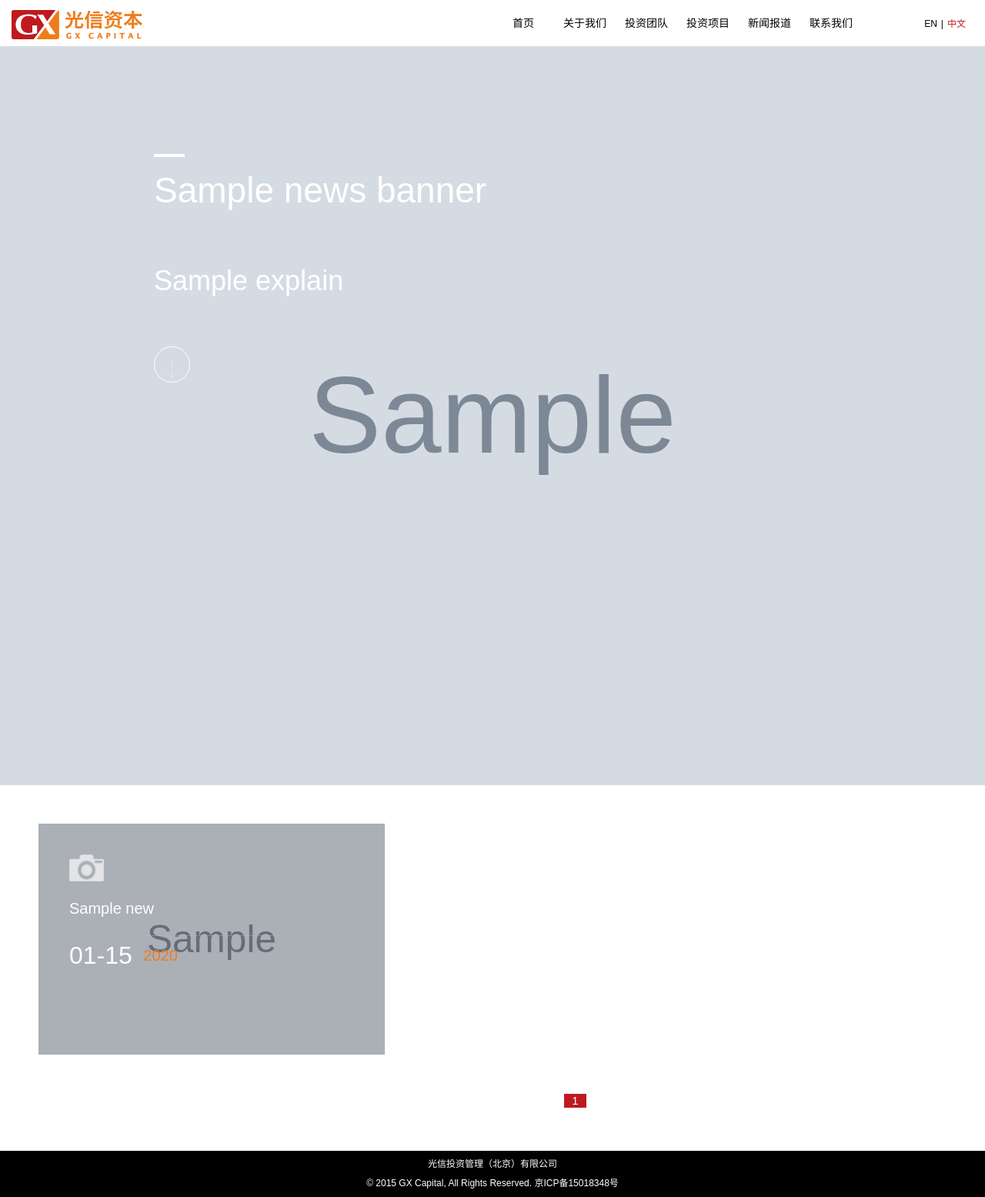
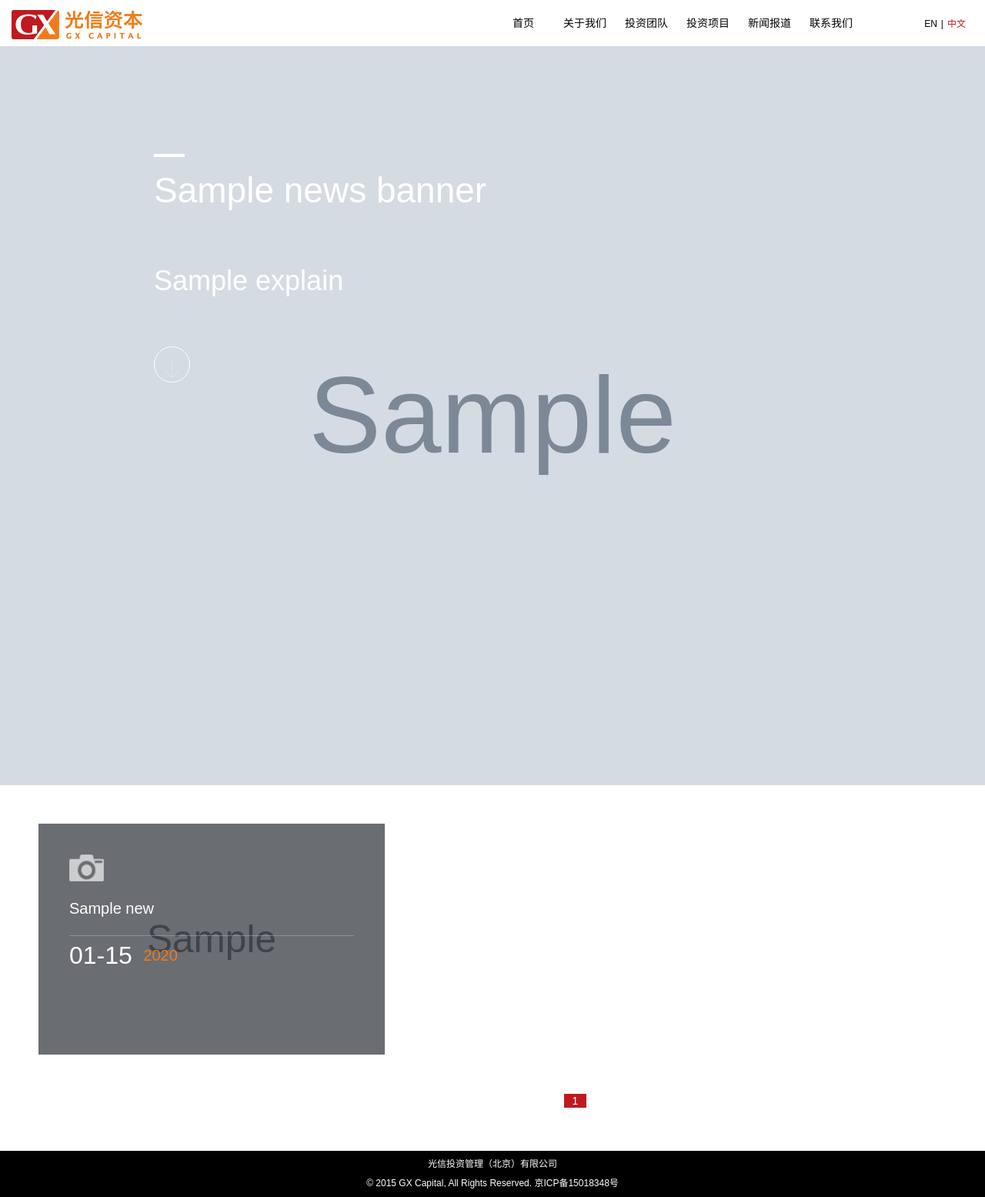
Before and after one commit to YaYaHuaZhu/guangxin_project, a Django app: template templates/news.html in a window 1280 px wide; the page is wider, and only the part inside the window is pictured. Shown: that part at 77% size. Run offline with Django 3.2, Linux system fonts and the light colour scheme; the template is opened without the code that fills it: most values are stand-ins (such as "Sample title", 1, 10 or a date in 2020); grey boxes marked "Sample" are stand-in pictures; parts of the project's set-up code (start-up, migrations or seed data) failed here and were passed over.

Commit message:
change html

```diff
--- a/apps/cms_manage/static/css/index.css
+++ b/apps/cms_manage/static/css/index.css
@@ -2,8 +2,17 @@
   padding: 0;
   margin: 0; }
 
+header, aside, article, footer, nav {
+  display: block; }
+
 ul, ol {
   list-style: none; }
+
+a, button {
+  outline: none; }
+
+img {
+  border: 0 none; }
 
 a {
   text-decoration: none; }
@@ -416,6 +436,7 @@
               transition: 1s;
               position: absolute;
               transform: scaleX(0);
+              -ms-transform: scaleX(0);
               left: 20px;
               top: 19px;
               border-top: 1px solid white;
@@ -427,6 +448,7 @@
               transition: 1s;
               position: absolute;
               transform: scaleY(0);
+              -ms-transform: scaleY(0);
               left: 19px;
               top: 20px;
               z-index: 1;
@@ -442,7 +464,7 @@
               padding: 40px;
               top: 0;
               left: 0;
-              background-color: rgba(0, 0, 0, 0.2); }
+              background-color: rgba(0, 0, 0, 0.5); }
               .main .container #news .news-list .news-item .news-link .news-info .info-logo {
                 width: 45px;
                 height: 35px; }
@@ -488,7 +510,9 @@
     .main .container #newWrap {
       width: 100%;
       min-height: 100%;
+      display: none;
       transform: scaleY(0);
+      -ms-transform: scaleY(0);
       background-color: white;
       position: absolute;
       top: 0;
@@ -588,6 +612,13 @@
   100% {
     top: 15px;
     opacity: 0; } }
+@-ms-keyframes topToDown {
+  0% {
+    top: -15px;
+    opacity: 1; }
+  100% {
+    top: 15px;
+    opacity: 0; } }
 @keyframes DownToTop {
   0% {
     transform: translate3D(0, 50px, 0);
@@ -595,5 +626,12 @@
   100% {
     transform: translate3D(0, 0, 0);
     opacity: 1; } }
+@-ms-keyframes DownToTop {
+  0% {
+    -ms-transform: translate3D(0, 50px, 0);
+    opacity: 0; }
+  100% {
+    -ms-transform: translate3D(0, 0, 0);
+    opacity: 1; } }
 
 /*# sourceMappingURL=index.css.map */
--- a/apps/cms_manage/static/css/index.scss
+++ b/apps/cms_manage/static/css/index.scss
@@ -5,7 +5,7 @@
 $background-gray: rgb(47, 47, 47);
 $background-footer: rgb(0, 0, 0);
 $orange: rgb(240, 123, 27);
-$grey-alpha: rgba(0, 0, 0, 0.2);
+$grey-alpha: rgba(0, 0, 0, 0.5);
 $close-bg: rgba(0,0,0, 0.2);
 $background-container: rgb(234, 234, 234);
 $color-gray: rgb(154, 154, 154);
@@ -18,8 +18,20 @@
   margin: 0;
 }
 
+header, aside, article, footer, nav {
+  display: block;
+}
+
 ul, ol {
   list-style: none;
+}
+
+a, button {
+  outline: none;
+}
+
+img {
+  border: 0 none;
 }
 
 a {
@@ -526,6 +559,7 @@
               transition: 1s;
               position: absolute;
               transform: scaleX(0);
+              -ms-transform: scaleX(0);
               left: 20px;
               top: 19px;
               border-top: 1px solid $background-white;
@@ -538,6 +572,7 @@
               transition: 1s;
               position: absolute;
               transform: scaleY(0);
+              -ms-transform: scaleY(0);
               left: 19px;
               top: 20px;
               z-index: 1;
@@ -618,7 +653,9 @@
     #newWrap {
       width: 100%;
       min-height: 100%;
+      display: none;
       transform: scaleY(0);
+      -ms-transform: scaleY(0);
       background-color: $background-white;
       position: absolute;
       top: 0;
@@ -746,6 +783,17 @@
   }
 }
 
+@-ms-keyframes topToDown {
+  0% {
+    top: -15px;
+    opacity: 1;
+  }
+  100% {
+    top: 15px;
+    opacity: 0;
+  }
+}
+
 @keyframes DownToTop {
   0% {
     transform: translate3D(0, 50px, 0);
@@ -756,3 +804,13 @@
     opacity: 1;
   }
 }
+@-ms-keyframes DownToTop {
+  0% {
+    -ms-transform: translate3D(0, 50px, 0);
+    opacity: 0;
+  }
+  100% {
+    -ms-transform: translate3D(0, 0, 0);
+    opacity: 1;
+  }
+}
--- a/apps/cms_manage/static/js/index.js
+++ b/apps/cms_manage/static/js/index.js
@@ -74,8 +74,10 @@
                     doc.getElementsByClassName('new-content')[0].innerHTML = res.content;
                 }
             });
+            _newWrap.style.display = 'block';
             _newWrap.style.transition = '.5s';
             _newWrap.style.transform = 'scaleY(1)';
+            _newWrap.style.msTransform = 'scaleY(1)';
             doc.body.scrollTop = 0;
             return false;
         };
@@ -84,6 +86,10 @@
         _close.onclick = function () {
             _newWrap.style.transition = '.5s';
             _newWrap.style.transform = 'scaleY(0)';
+            _newWrap.style.msTransform = 'scaleY(0)';
+            setTimeout(function () {
+                _newWrap.style.display = 'none';
+            }, 500);
         };
     }
 })(document);
--- a/front_assert/about.html
+++ b/front_assert/about.html
@@ -4,6 +4,9 @@
     <meta charset="UTF-8">
     <title>关于我们-光信</title>
     <link rel="stylesheet" href="./static/css/index.css">
+    <!--[if IE 9]>
+    <link rel="stylesheet" href="./static/css/ie.css">
+    <![endif]-->
 </head>
 <body>
 <div class="wrapper">
--- a/front_assert/contact.html
+++ b/front_assert/contact.html
@@ -4,6 +4,9 @@
     <meta charset="UTF-8">
     <title>联系我们-光信资本</title>
     <link rel="stylesheet" href="./static/css/index.css">
+    <!--[if IE 9]>
+    <link rel="stylesheet" href="./static/css/ie.css">
+    <![endif]-->
 </head>
 <body>
 <div class="wrapper">
--- a/front_assert/index.html
+++ b/front_assert/index.html
@@ -4,6 +4,9 @@
     <meta charset="UTF-8">
     <title>光信</title>
     <link rel="stylesheet" href="./static/css/index.css">
+    <!--[if IE 9]>
+    <link rel="stylesheet" href="./static/css/ie.css">
+    <![endif]-->
 </head>
 <body>
 <div class="wrapper">
--- a/front_assert/investment.html
+++ b/front_assert/investment.html
@@ -4,6 +4,9 @@
     <meta charset="UTF-8">
     <title>投资团队-光信资本</title>
     <link rel="stylesheet" href="./static/css/index.css">
+    <!--[if IE 9]>
+    <link rel="stylesheet" href="./static/css/ie.css">
+    <![endif]-->
 </head>
 <body>
 <div class="wrapper">
--- a/front_assert/investproject.html
+++ b/front_assert/investproject.html
@@ -4,6 +4,9 @@
     <meta charset="UTF-8">
     <title>投资项目-光信资本</title>
     <link rel="stylesheet" href="./static/css/index.css">
+    <!--[if IE 9]>
+    <link rel="stylesheet" href="./static/css/ie.css">
+    <![endif]-->
 </head>
 <body>
 <div class="wrapper">
--- a/front_assert/news.html
+++ b/front_assert/news.html
@@ -4,6 +4,9 @@
     <meta charset="UTF-8">
     <title>新闻报道-光信资本</title>
     <link rel="stylesheet" href="./static/css/index.css">
+    <!--[if IE 9]>
+    <link rel="stylesheet" href="./static/css/ie.css">
+    <![endif]-->
 </head>
 <body>
 <div class="wrapper">
--- /dev/null
+++ b/front_assert/static/css/ie.css
@@ -0,0 +1,3 @@
+.banner-explain, .top-line, .banner-title {
+    opacity: 1;
+}
--- a/templates/base.html
+++ b/templates/base.html
@@ -10,11 +10,11 @@
 <body>
 <div class="wrapper">
     <div class="main">
-        <header class="page-header">
+        <div class="page-header">
             <a class="logo" href="#">
                 <img src="{% static 'img/logo.png' %}" alt="光信LOGO">
             </a>
-            <nav class="page-nav">
+            <div class="page-nav">
                 <ul id="nav">
                     <li {% if request.path == "/" %}class="active"{% endif %}><a href="{% url 'index' %}">首页</a></li>
                     <li {% if request.path|slice:"6" == "/about" %}class="active"{% endif %}><a href="{% url 'about' %}">关于我们</a></li>
@@ -23,20 +23,20 @@
                     <li {% if request.path|slice:"5" == "/news" %}class="active"{% endif %}><a href="{% url 'news' %}">新闻报道</a></li>
                     <li {% if request.path|slice:"8" == "/contact" %}class="active"{% endif %}><a href="{% url 'contact' %}">联系我们</a></li>
                 </ul>
-            </nav>
+            </div>
             <div class="lang">
                 <a {% if request.path|slice:"3" == "/en" %}class="active"{% endif %} href="#">EN</a><span>|</span><a {% if request.path|slice:"3" != "/en" %}class="active"{% endif %} href="#">中文</a>
             </div>
-        </header>
+        </div>
         <div class="container">
             {% block container %}{% endblock %}
         </div>
     </div>
 </div>
-<footer class="page-footer">
+<div class="page-footer">
     <p>光信投资管理（北京）有限公司</p>
     <p>© 2015 GX Capital, All Rights Reserved.    京ICP备15018348号</p>
-</footer>
+</div>
 <script src="{% static "js/index.js" %}"></script>
 {% block js %}{% endblock %}
 </body>
--- a/templates/news.html
+++ b/templates/news.html
@@ -3,7 +3,7 @@
 {% block title %}新闻报道-光信投资{% endblock %}
 
 {% block container %}
-    <section class="banner">
+    <div class="banner">
         <img class="banner-bg" src="{{ MEDIA_URL }}{{ news_banner.banner_bg }}" alt="">
         <div class="banner-info">
             <span class="top-line"></span>
@@ -13,8 +13,8 @@
                 <i class="arrow-down"></i>
             </a>
         </div>
-    </section>
-    <section id="news">
+    </div>
+    <div id="news">
         <ul class="news-list">
             {% for item in news.object_list %}
             <li class="news-item">
@@ -47,15 +47,15 @@
             <li><a href="?{{ news.next_page_number.querystring }}#news">下一页</a></li>
         {% endif %}
         </ul>
-    </section>
-    <article id="newWrap">
-        <header class="new-header">
+    </div>
+    <div id="newWrap">
+        <div class="new-header">
             <h1 class="new-title"></h1>
-        </header>
+        </div>
         <div class="new-content">
         </div>
-        <footer class="new-footer">
+        <div class="new-footer">
             <button id="close">&Chi;</button>
-        </footer>
-    </article>
+        </div>
+    </div>
 {% endblock %}
```
Also changed, not shown: other parts of apps/cms_manage/static/css/index.css (+21 -10 lines), other parts of apps/cms_manage/static/css/index.scss (+26 -5 lines), front_assert/static/css/index.css (+5 -7 lines), front_assert/static/css/index.scss (+3 -5 lines), templates/about.html (+4 -4 lines), templates/contact.html (+6 -6 lines), templates/investment.html (+4 -4 lines), templates/investproject.html (+6 -6 lines), 2 other files.
